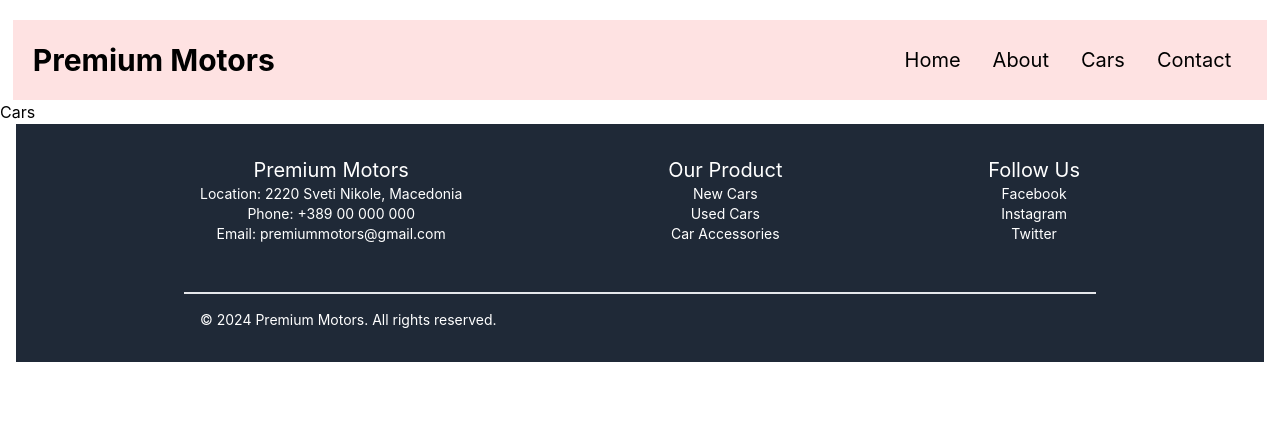
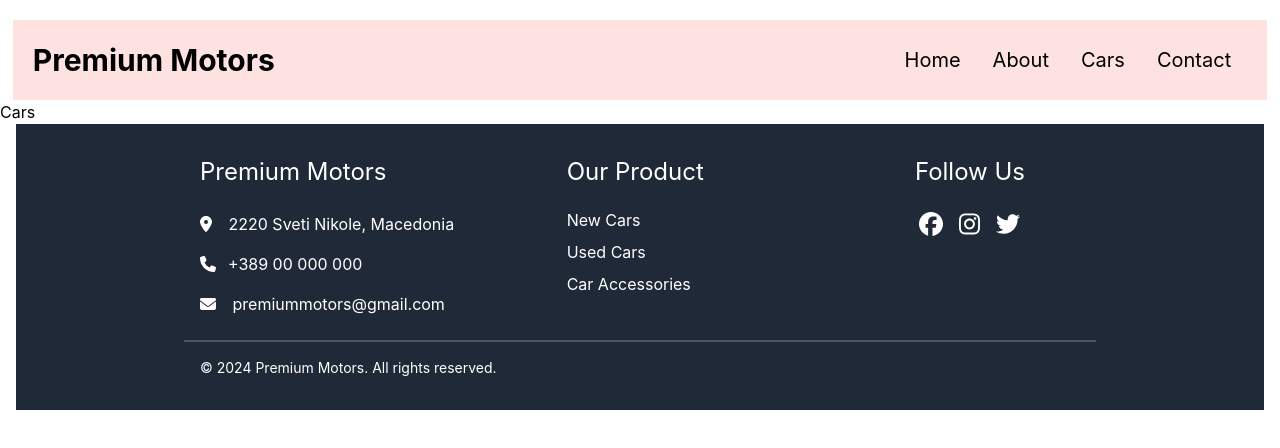
Before and after one commit to nasquez23/premium-motors, a React (Vite) app: page /cars in a window 1280 px wide. Shown: the top 448 px of the page. Built offline with nearby package versions, Linux system fonts and the light colour scheme.

Commit message:
finished markup on the footer

```diff
--- a/package.json
+++ b/package.json
@@ -10,6 +10,10 @@
     "preview": "vite preview"
   },
   "dependencies": {
+    "@fortawesome/fontawesome-svg-core": "^6.5.1",
+    "@fortawesome/free-brands-svg-icons": "^6.5.1",
+    "@fortawesome/free-solid-svg-icons": "^6.5.1",
+    "@fortawesome/react-fontawesome": "^0.2.0",
     "react": "^18.2.0",
     "react-dom": "^18.2.0",
     "react-router-dom": "^6.22.1"
--- a/src/components/Footer.jsx
+++ b/src/components/Footer.jsx
@@ -1,24 +1,45 @@
+import { FontAwesomeIcon } from "@fortawesome/react-fontawesome";
+import { faFacebook } from "@fortawesome/free-brands-svg-icons";
+import { faInstagram } from "@fortawesome/free-brands-svg-icons";
+import { faTwitter } from "@fortawesome/free-brands-svg-icons";
+import { faMapMarkerAlt } from "@fortawesome/free-solid-svg-icons";
+import { faEnvelope } from "@fortawesome/free-solid-svg-icons";
+import { faPhone } from "@fortawesome/free-solid-svg-icons";
+
 export default function Footer() {
   return (
     <footer className="bg-gray-800 text-white p-4 mx-4">
-      <div className="w-3/4 m-auto flex flex-row justify-between text-center items-center p-4 pb-12 border-b-2">
-        <div className="">
-          <h3 className="text-xl">Premium Motors</h3>
-          <p className="text-sm">Location: 2220 Sveti Nikole, Macedonia</p>
-          <p className="text-sm">Phone: +389 00 000 000</p>
-          <p className="text-sm">Email: premiummotors@gmail.com</p>
+      <div className="w-3/4 m-auto flex flex-row justify-between text-center p-4 border-b-2 border-gray-600">
+        <div className="w-1/3">
+          <h3 className="text-2xl pb-4 text-bold text-left">Premium Motors</h3>
+          <p className="text-md py-2 text-left">
+            <FontAwesomeIcon icon={faMapMarkerAlt} className="pr-3" /> 2220 Sveti Nikole,
+            Macedonia
+          </p>
+          <p className="text-md py-2 text-left">
+            <FontAwesomeIcon icon={faPhone} className="pr-3" />+389 00 000 000
+          </p>
+          <p className="text-md py-2 text-left">
+            <FontAwesomeIcon icon={faEnvelope} className="pr-3" /> premiummotors@gmail.com
+          </p>
         </div>
-        <div>
-          <h3 className="text-xl">Our Product</h3>
-          <p className="text-sm">New Cars</p>
-          <p className="text-sm">Used Cars</p>
-          <p className="text-sm">Car Accessories</p>
+        <div className="w-1/4">
+          <h3 className="text-2xl pb-4 text-bold text-left">Our Product</h3>
+          <p className="text-md text-left py-1">New Cars</p>
+          <p className="text-md text-left py-1">Used Cars</p>
+          <p className="text-md text-left py-1">Car Accessories</p>
         </div>
-        <div>
-          <h3 className="text-xl">Follow Us</h3>
-          <p className="text-sm">Facebook</p>
-          <p className="text-sm">Instagram</p>
-          <p className="text-sm">Twitter</p>
+        <div className="w-1/4">
+          <h3 className="text-2xl pb-4 text-bold mb-2">Follow Us</h3>
+          <a href="http://www.facebook.com" target="_blank">
+            <FontAwesomeIcon icon={faFacebook} className="h-6" />
+          </a>
+          <a href="http://www.instagram.com" target="_blank" className="px-4">
+            <FontAwesomeIcon icon={faInstagram} className="h-6" />
+          </a>
+          <a href="http://www.twitter.com" target="_blank">
+            <FontAwesomeIcon icon={faTwitter} className="h-6" />
+          </a>
         </div>
       </div>
       <p className="w-3/4 m-auto text-sm p-4">
```
Also changed, not shown: 1 other file (tests, documents, lock files or other folders).
